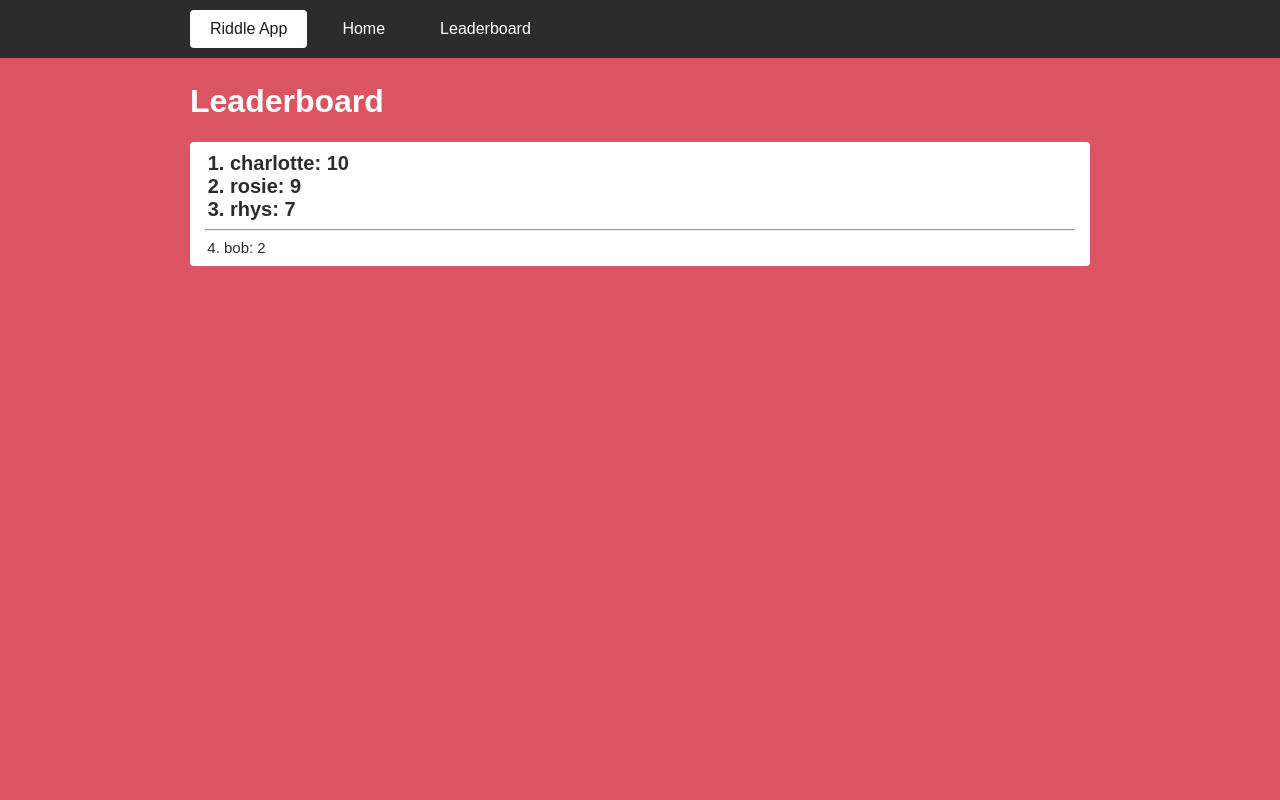
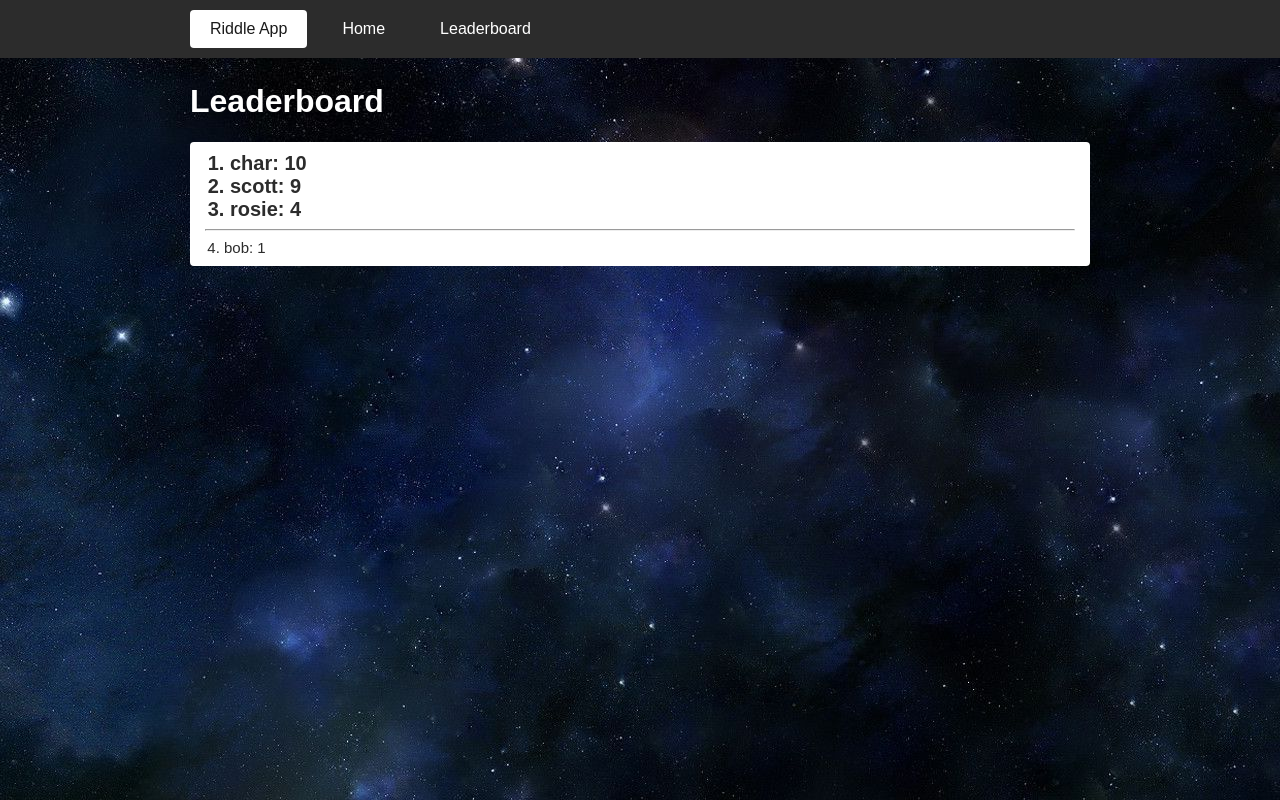
Before and after one commit to charlotteskinner90/practical_python_milestone_riddle_app, a Flask app: page /leaderboard in a window 1280 px wide. Run offline with Flask 2, Linux system fonts and the light colour scheme.

Commit message:
Change background

```diff
--- a/data/results.json
+++ b/data/results.json
@@ -1 +1 @@
-[{"username": "rhys", "score": 7}, {"username": "charlotte", "score": 10}, {"username": "bob", "score": 2}, {"username": "rosie", "score": 9}]
+[{"username": "char", "score": 10}, {"username": "scott", "score": 9}, {"username": "rosie", "score": 4}, {"username": "bob", "score": 1}]
--- a/static/css/style.css
+++ b/static/css/style.css
@@ -5,7 +5,8 @@ html, body {
 	padding: 0;
 	font-family: 'avenir', sans-serif;
 	color: #ffffff;
-	background-color: #db5461;
+	background-image: url("../images/galaxy.jpg");
+	background-size: auto;
 }
 
 .navbar-nav {
```
Also changed, not shown: static/images/galaxy.jpg (added).
